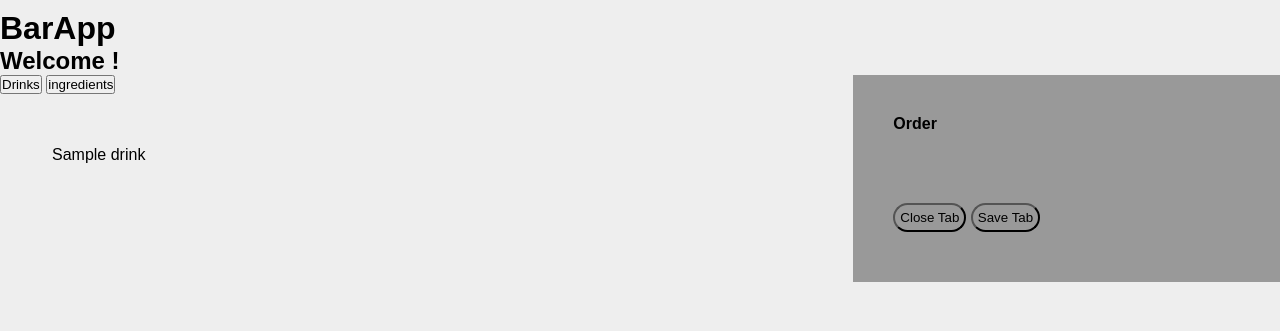
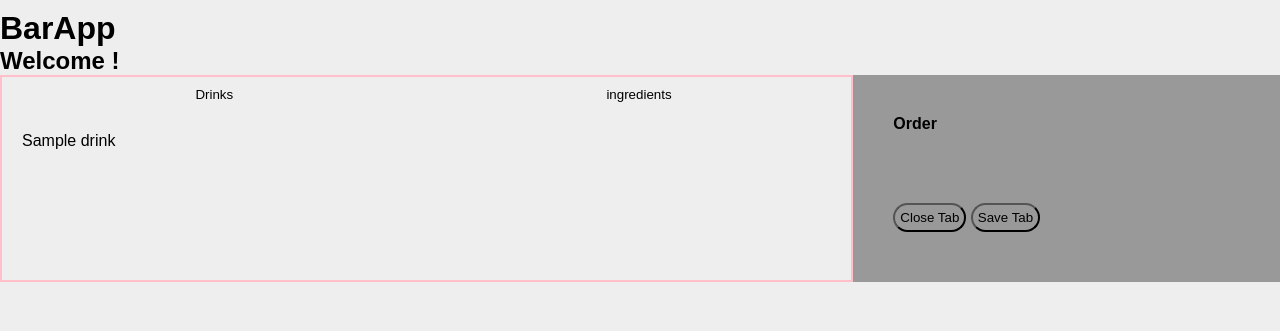
Before and after one commit to janeskywalker/barapp, a Django app: page /category/1 in a window 1280 px wide. Shown: the top 331 px of the page. Run offline with Django 3.2, Linux system fonts and the light colour scheme; tables that the repository leaves empty hold one stand-in row (values such as "Sample post").

Commit message:
basic styling for category page

```diff
--- a/barapp/static/style.css
+++ b/barapp/static/style.css
@@ -2,6 +2,7 @@
     margin: 0;
     padding: 0;
     font-family: sans-serif;
+    box-sizing: border-box;
 }
 
 body {
@@ -10,18 +11,13 @@ body {
 
 .container {
     display: grid;
-    grid-template-areas:    'cat tab'
-                            'cat tab'
-                            'cat tab';
     grid-template-columns: 3fr 1.5fr;
-    grid-template-rows: 100px 1fr 1fr 50px;
     /* justify-items: center; */
     grid-auto-rows: minmax(100px, auto);
 }
 
 .cats {
     display: grid;
-    grid-area: cat;
     grid-template-columns: 1fr 1fr 1fr;
     padding: 10px;
 }
@@ -38,7 +34,6 @@ body {
 
 .tab {
     display: grid;
-    grid-area: tab;
     background: #999;
     padding: 10px;
 }
@@ -138,20 +133,36 @@ p {
     border-radius: 20px;
 }
 
+
+/* my css */
+
 .hide {
     display: none
 }
 
 .item-list {
-    margin: 2em;
     padding: 20px;
     list-style-type: none;
+}
 
+.item-button{
+    -webkit-appearance: none;
+    display:inline-block;
+    background: rgba(0, 0, 0, 0);
+    border: none;
+    padding: 10px;
+    width: 50%;
 }
+
 
 /* li {
 
 } */
+
+
+.drink-ingredients-panel {
+    border: solid pink 2px;
+}
 
 @media screen and (max-width: 600px) {
     .container {
--- a/barapp/templates/category.html
+++ b/barapp/templates/category.html
@@ -8,9 +8,7 @@
         <div class="drink-ingredients-panel">
 
             <header class="drink-ingredients-header">
-                <button class="drink-button">Drinks</button>
-                <button class="ingredient-button">ingredients</button>
-
+                <button class="item-button drink-button">Drinks</button><button class="item-button ingredient-button">ingredients</button>
             </header>
 
             <!-- show drink -->
@@ -39,6 +37,6 @@
 
     </main>
 
-    <script src="/static/scripts.js"></script>
+    <script src="/static/scripts/main.js"></script>
 
 {% endblock %}
```
Also changed, not shown: barapp/static/scripts/main.js (renamed from barapp/static/scripts.js), barapp/static/scripts/side_bar.js (added).
